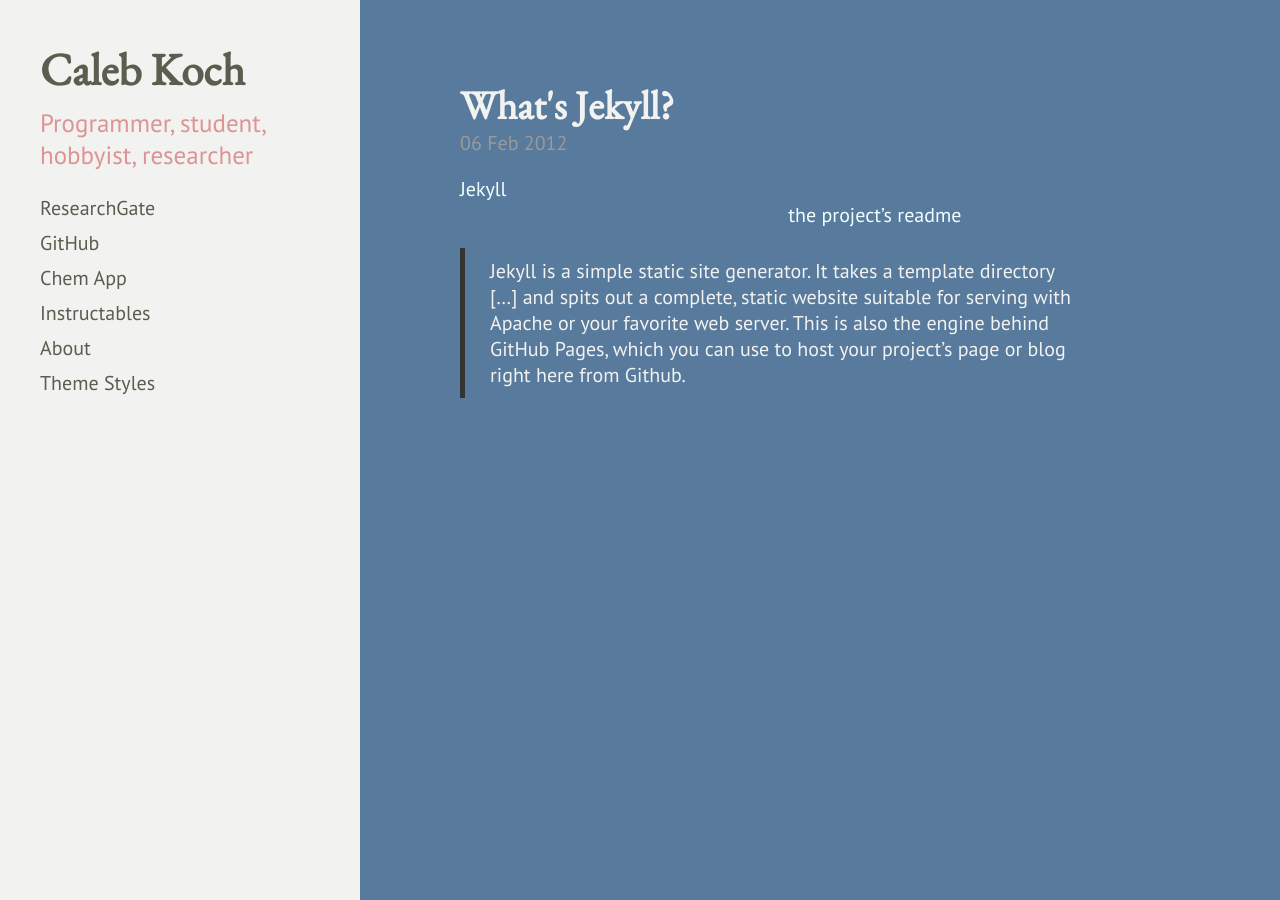
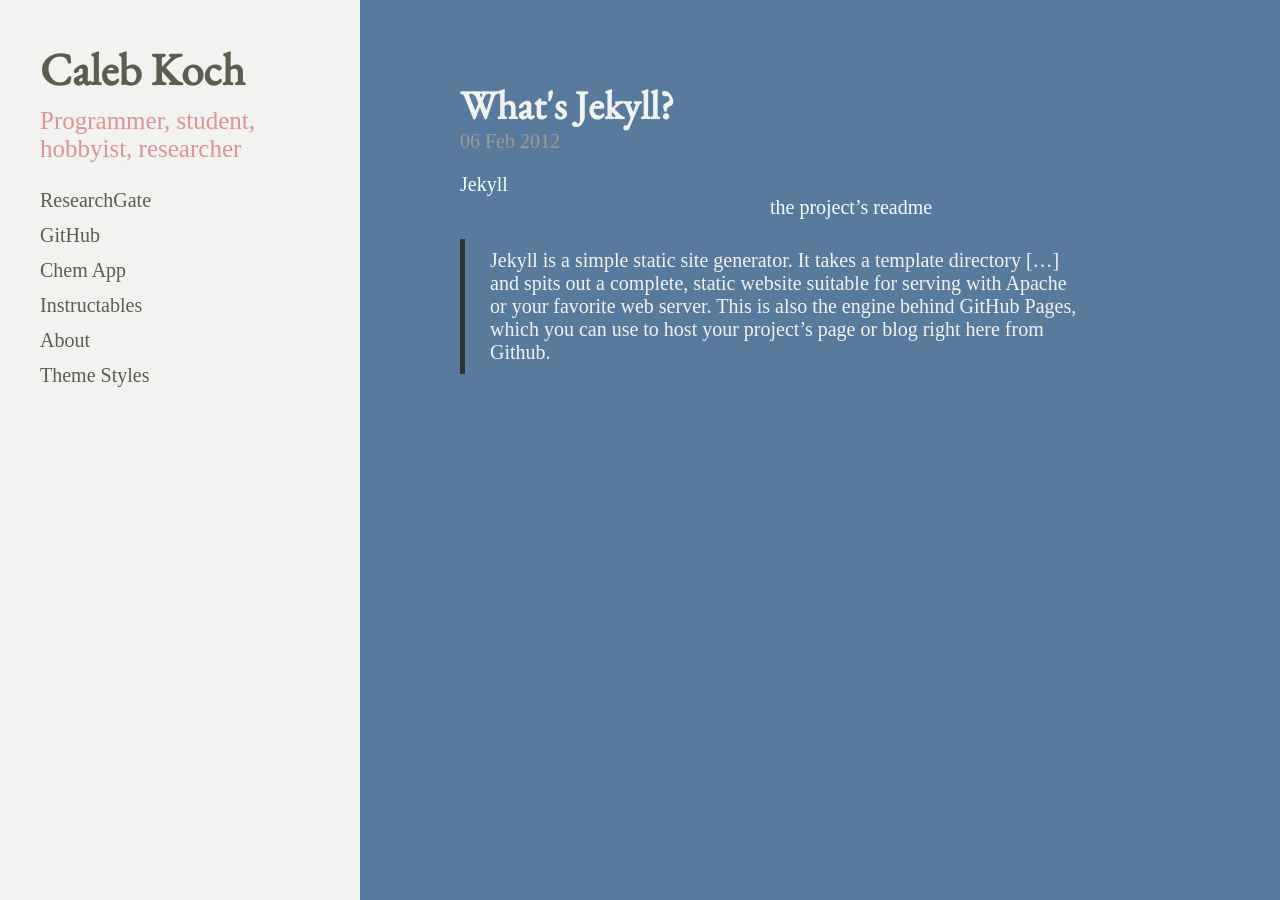
Before and after one commit to cakoch10/cakoch10.github.io, a Jekyll site: the page built from index.html, in a window 1280 px wide. Built offline with Jekyll 4.4.1, drawn with Linux system fonts in a browser that asks for light colours; Markdown is read by kramdown in place of the engine named in the settings; the list of posts is cut into pages by our own code.

Commit message:
Update blackdoc.css

```diff
--- a/public/css/blackdoc.css
+++ b/public/css/blackdoc.css
@@ -17,13 +17,13 @@
  */
 
 html {
-  font-family: "PT Sans", Helvetica, Arial, sans-serif;
+  font-family: "Times New Roman", Helvetica, Arial, sans-serif;
 }
 
 <body style=*background-color:blue*>
 
 body {
-  color: #587A9C;
+  color: #f2f2f0;
   background-color: #f2f2f0;
 }
 
```
